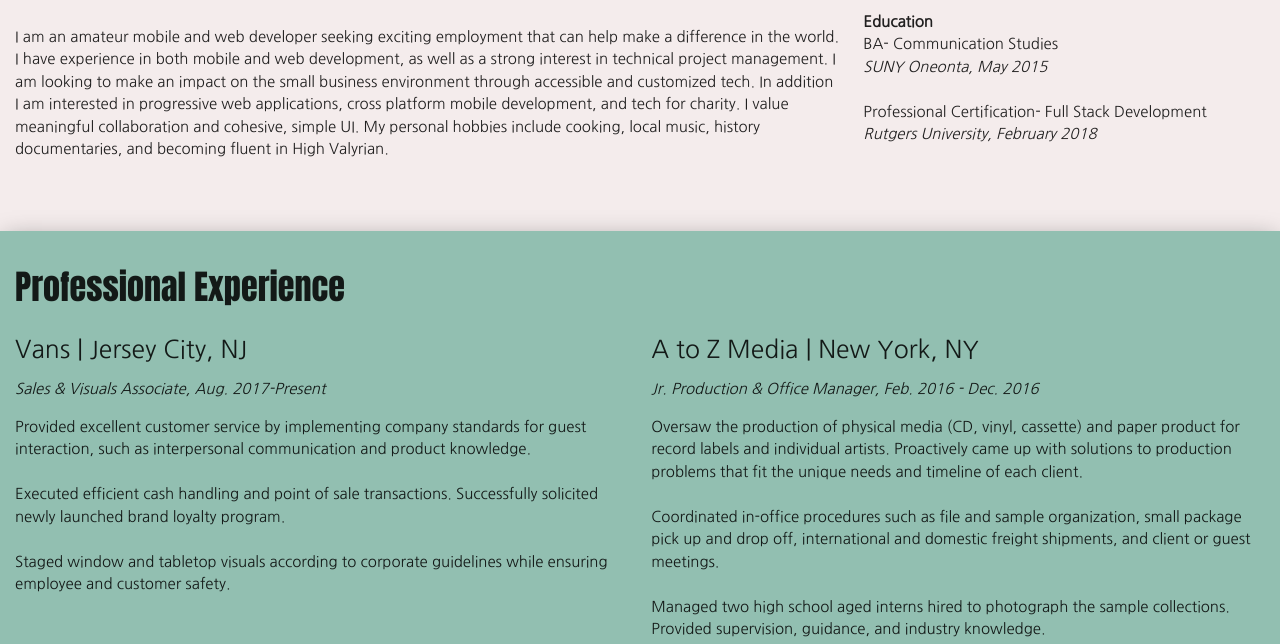
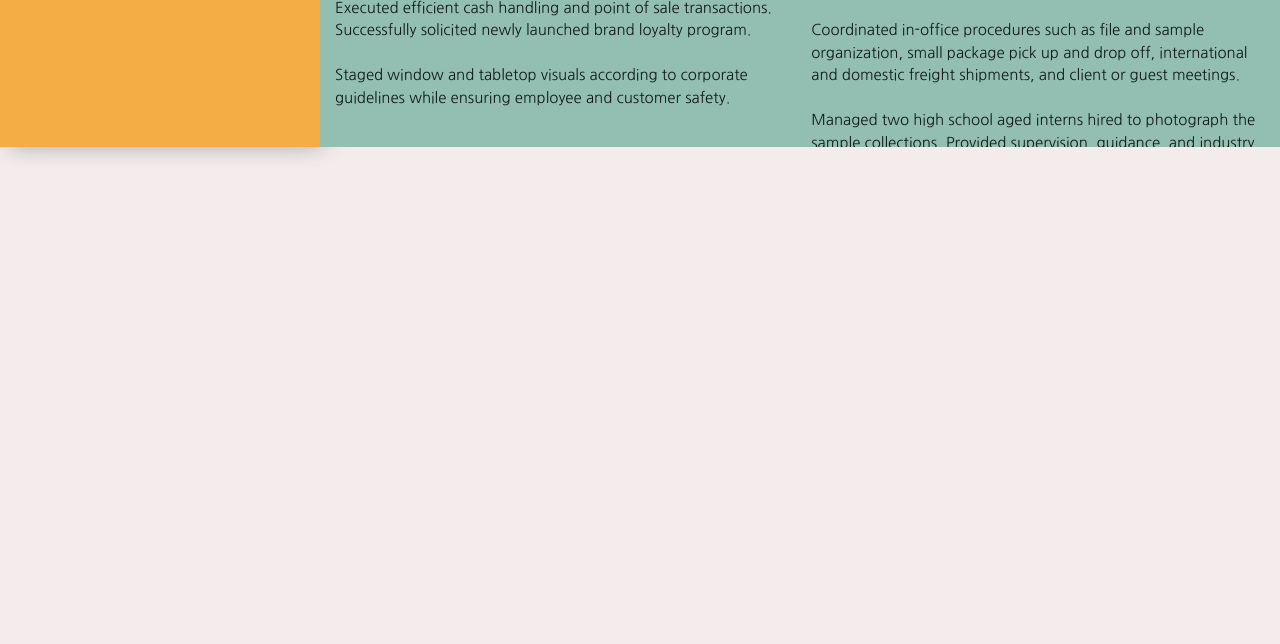
Before and after one commit to geaniedevelops/WebPortfolio, a plain HTML site: page index.html in a window 1280 px wide. Shown: the part 653-1297 px from the top of the page. After the commit the page ends 820 px from the top, so only its background shows below. Drawn offline with nearby package versions, Linux system fonts and the light colour scheme; a web font is replaced by a local one.

Commit message:
ballmer peak

```diff
--- a/index.html
+++ b/index.html
@@ -47,7 +47,7 @@
     </div>
 
     <!-- main column -->
-    <div class="col s12 m12" id="mainContent">
+    <div class="col s12 m12 l9" id="mainContent">
 
       <!-- profile row -->
       <div class="row content" id="one">
@@ -103,7 +103,7 @@
       <div class="row content" id="three">
         <h4>Skills & Stack</h4>
         <div class="row">
-          <div class="col s12 s12 l6">
+          <div class="col s12 m12 l3">
             <h7>Languages:</h7>
             <ul>
               <li>HTML5</li>
@@ -116,7 +116,7 @@
               <li>Handlebars</li>
             </ul>
           </div>
-          <div class="col s12 s12 l6">
+          <div class="col s12 m12 l3">
             <h7>Frameworks:</h7>
             <ul>
               <li>React</li>
@@ -126,7 +126,7 @@
               <li>Agile/SCRUM Methods</li>
             </ul>
           </div>
-          <div class="col s12 s12 l6">
+          <div class="col s12 m12 l3">
             <h7>Programs:</h7>
             <ul>
               <li>Atom</li>
@@ -140,7 +140,7 @@
               <li>Mac Professional Suite</li>
             </ul>
           </div>
-          <div class="col s12 s12 l6">
+          <div class="col s12 m12 l3">
             <h7>Professional:</h7>
             <ul>
               <li>Public Speaking</li>
--- a/styles/scss/index.scss
+++ b/styles/scss/index.scss
@@ -12,7 +12,7 @@ a, a:hover, a:active, a:default {
 #profCol {
   // background-image: url('../assets/images/dotsbg.jpg');
   background-color: #F4AC45;
-  // min-height: 100vh;
+  min-height: 100vh;
   -webkit-box-shadow: 6px 0px 24px -4px rgba(0,0,0,0.4);
  -moz-box-shadow: 6px 0px 24px -4px rgba(0,0,0,0.4);
  box-shadow: 6px 0px 24px -4px rgba(0,0,0,0.4);
@@ -36,7 +36,7 @@ a, a:hover, a:active, a:default {
  }
 
  #mainContent {
-   // max-height: 100vh;
+   max-height: 100vh;
    overflow: auto;
    h3 {
      font-family: $header;
```
Also changed, not shown: styles/css/index.css, 1 other file.
